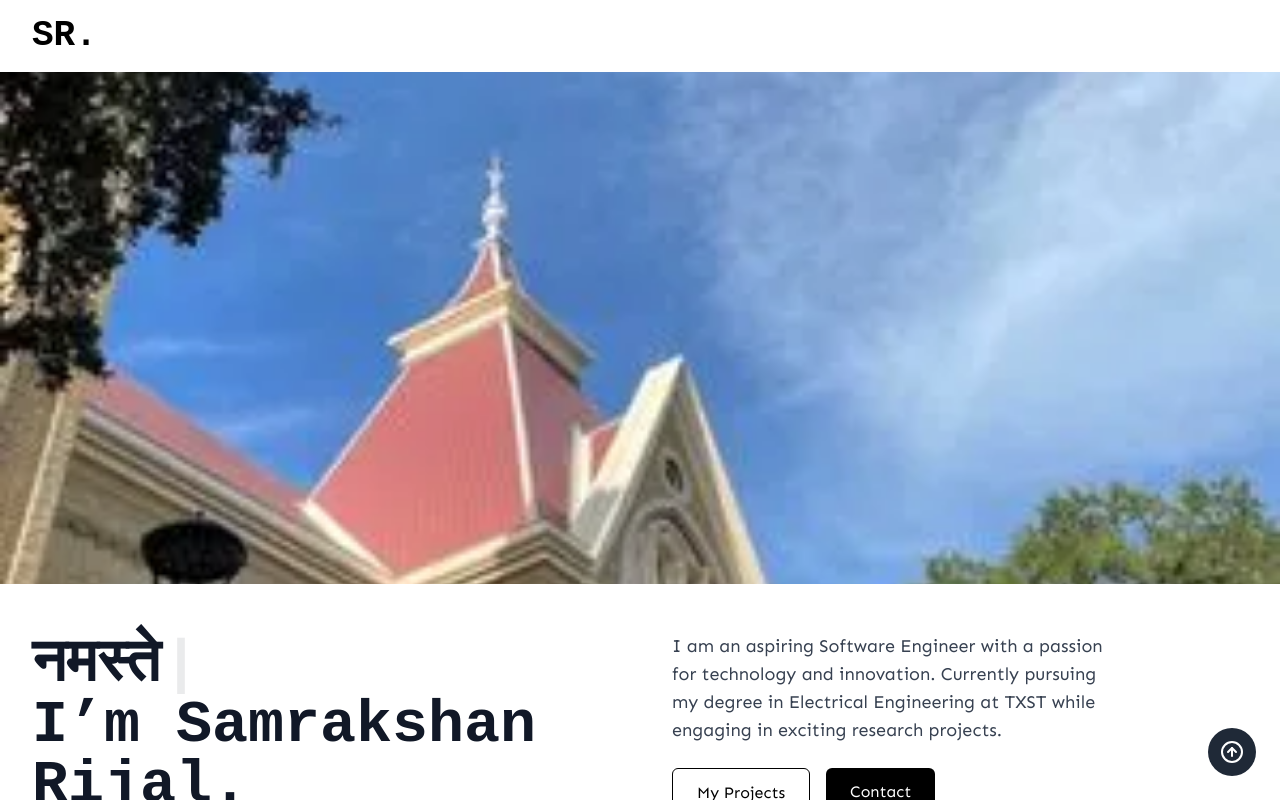
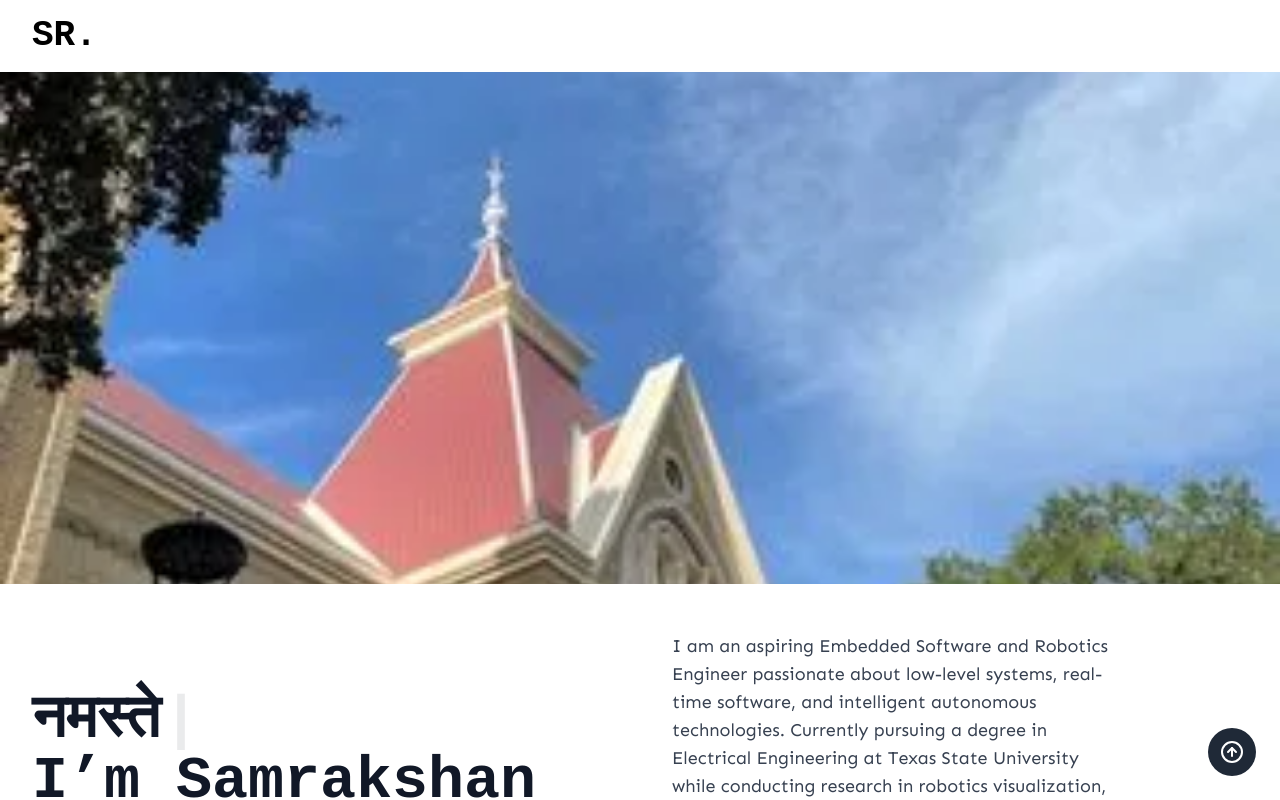
Before and after one commit to therijalsam/portfolio, a React (Vite) app: page / in a window 1280 px wide. Shown: the top 800 px of the page. Built offline with nearby package versions, Linux system fonts and the light colour scheme; a web font is replaced by a local one.

Commit message:
Update Hero component: enhance introduction with detailed career focus and current studies

```diff
--- a/src/components/Hero.tsx
+++ b/src/components/Hero.tsx
@@ -64,7 +64,7 @@ export function Hero() {
           {/* Right: Paragraph + Buttons */}
           <div className="space-y-6 text-center md:text-left">
             <p className="text-lg text-gray-700 max-w-md mx-auto md:mx-0">
-              I am an aspiring Software Engineer with a passion for technology and innovation. Currently pursuing my degree in Electrical Engineering at TXST while engaging in exciting research projects.
+              I am an aspiring Embedded Software and Robotics Engineer passionate about low-level systems, real-time software, and intelligent autonomous technologies. Currently pursuing a degree in Electrical Engineering at Texas State University while conducting research in robotics visualization, drone planning systems, and interactive C++ software development.
             </p>
 
             <div className="flex flex-col sm:flex-row justify-center md:justify-start gap-4">
```
